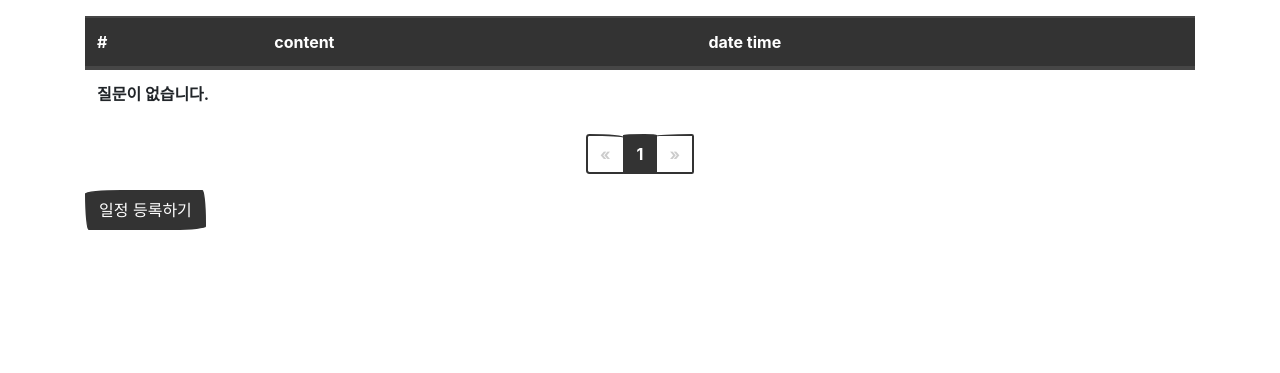
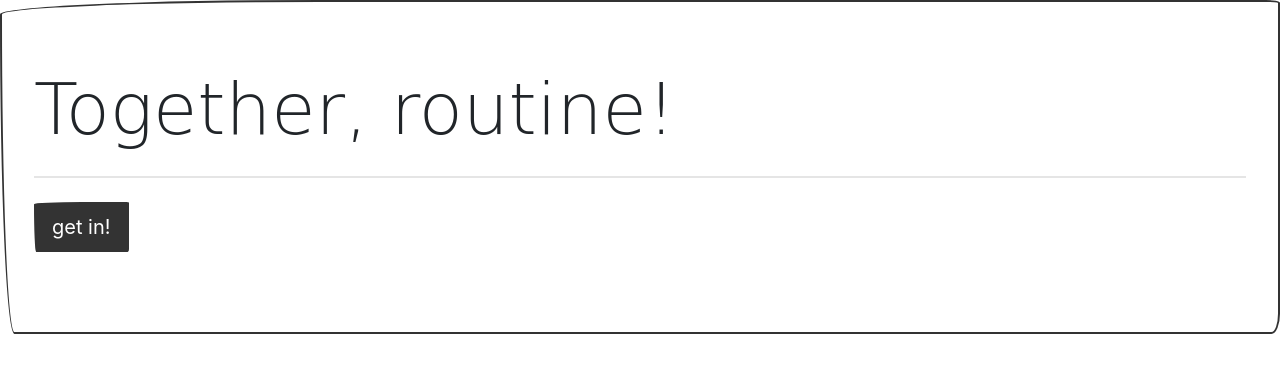
Before and after one commit to Ohdaejin/2022_tr, a Django app: page / in a window 1280 px wide. Shown: the part 60-433 px from the top of the page. Run offline with Django 4.2, Linux system fonts and the light colour scheme; data that the repository does not hold is empty; some libraries are stand-ins or nearby versions; some web fonts are replaced.

Commit message:
메인페이지 완성

```diff
--- a/config/urls.py
+++ b/config/urls.py
@@ -23,5 +23,6 @@ urlpatterns = [
     path('tr/', include('tr.urls')),
     path('common/', include('common.urls')),
     path('group/', include('group.urls')),
-    path('', views.index, name='index'),  # '/' 에 해당되는 path
+    # path('', views.index, name='index'),  # '/' 에 해당되는 path
+    path('', views.main_page, name='main_page'),
 ]
--- /dev/null
+++ b/templates/main_page.html
@@ -0,0 +1,12 @@
+{% extends 'base.html' %}
+{% block content %}
+<div class="jumbotron">
+  <h1 class="display-3">Together, routine!</h1>
+  <p class="lead"></p>
+  <hr class="my-4">
+  <p></p>
+  <p class="lead">
+    <a class="btn btn-primary btn-lg" href="{% url 'tr:index' %}" role="button">get in!</a>
+  </p>
+</div>
+{% endblock %}
--- a/templates/navbar.html
+++ b/templates/navbar.html
@@ -7,7 +7,7 @@
   <div class="navbar-collapse collapse" id="navbarColor01" style="">
     <ul class="navbar-nav mr-auto">
       <li class="nav-item active">
-        <a class="nav-link" href="#">Home
+        <a class="nav-link" href="{% url 'main_page' %}">Home
           <span class="sr-only">(current)</span>
         </a>
       </li>
--- a/tr/views.py
+++ b/tr/views.py
@@ -3,6 +3,10 @@ from django.utils import timezone
 from .models import Question
 from .forms import QuestionForm, AnswerForm
 from django.core.paginator import Paginator
+
+def main_page(request):
+
+    return render(request, 'main_page.html')
 
 def index(request):
     """
```
